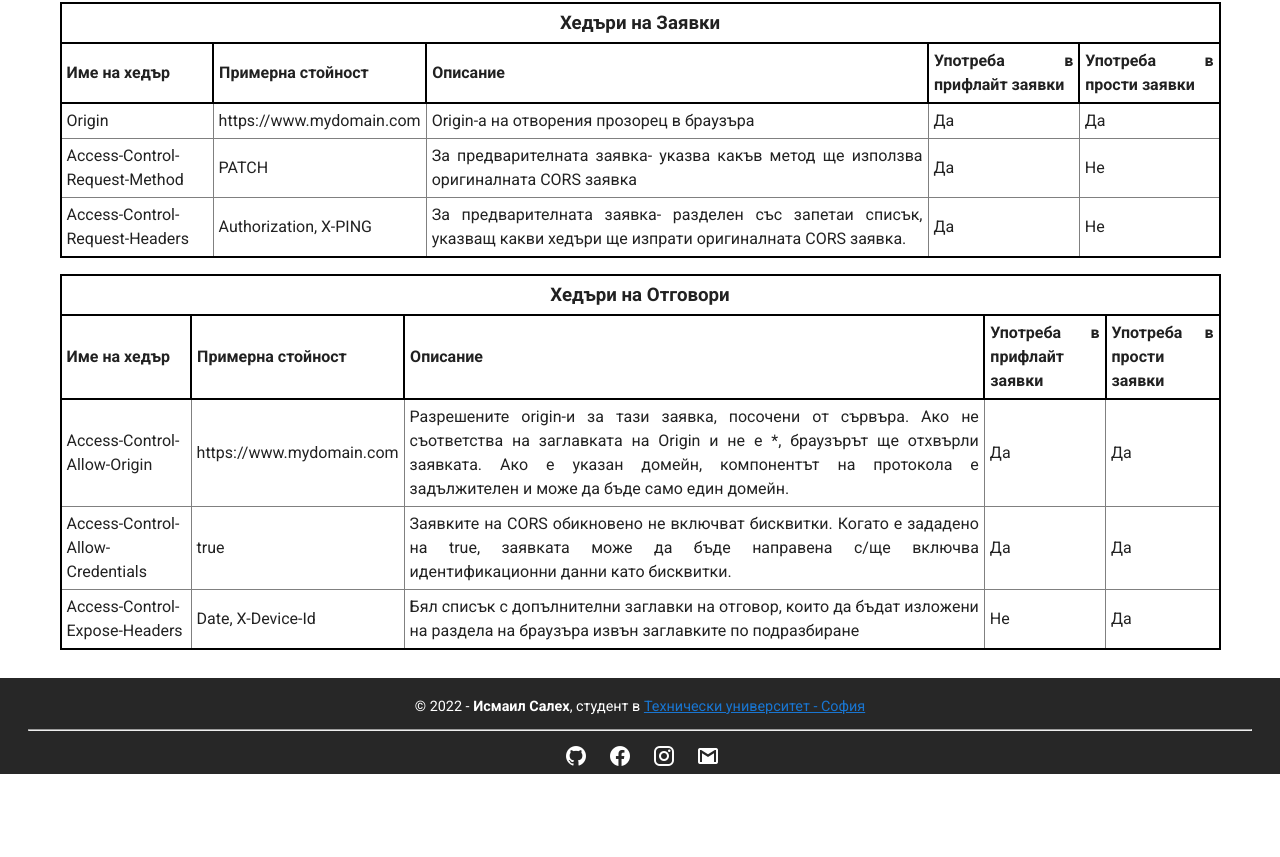
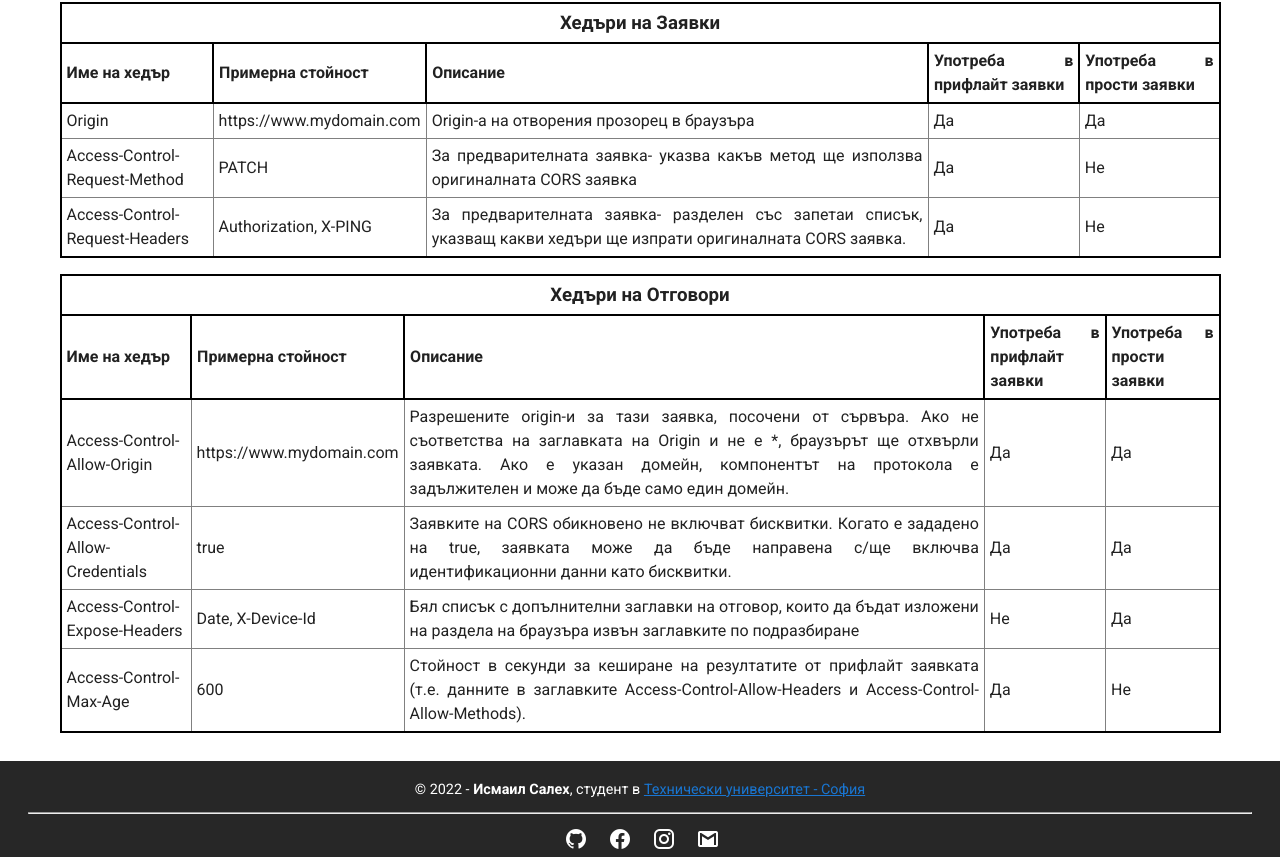
Before and after one commit to IsmailSalehCode/CORS-university_project, a Vue app: page /main-doc in a window 1280 px wide. Shown: the part 5512-6369 px from the top of the page. Before the commit the page ends 6286 px from the top, so only its background shows below. Built offline with nearby package versions, Linux system fonts and the light colour scheme.

Commit message:
Access-Control-Max-Age

```diff
--- a/src/components/ArticleCORS_AdvancedConfig.vue
+++ b/src/components/ArticleCORS_AdvancedConfig.vue
@@ -116,6 +116,14 @@ export default {
           usedInPreflight: "Не",
           usedInSimple: "Да",
         },
+        {
+          name: "Access-Control-Max-Age",
+          exampleValue: "600",
+          descr:
+            "Стойност в секунди за кеширане на резултатите от прифлайт заявката (т.е. данните в заглавките Access-Control-Allow-Headers и Access-Control-Allow-Methods).",
+          usedInPreflight: "Да",
+          usedInSimple: "Не",
+        },
       ],
     };
   },
```
